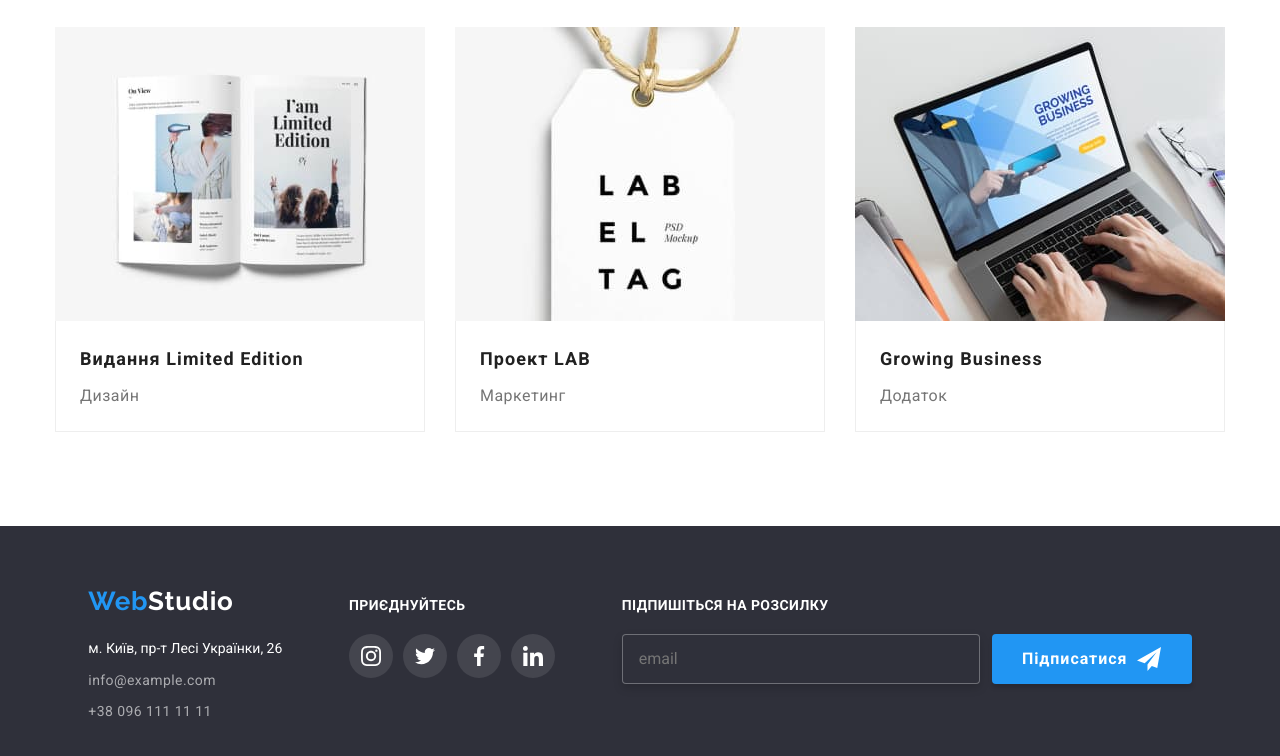
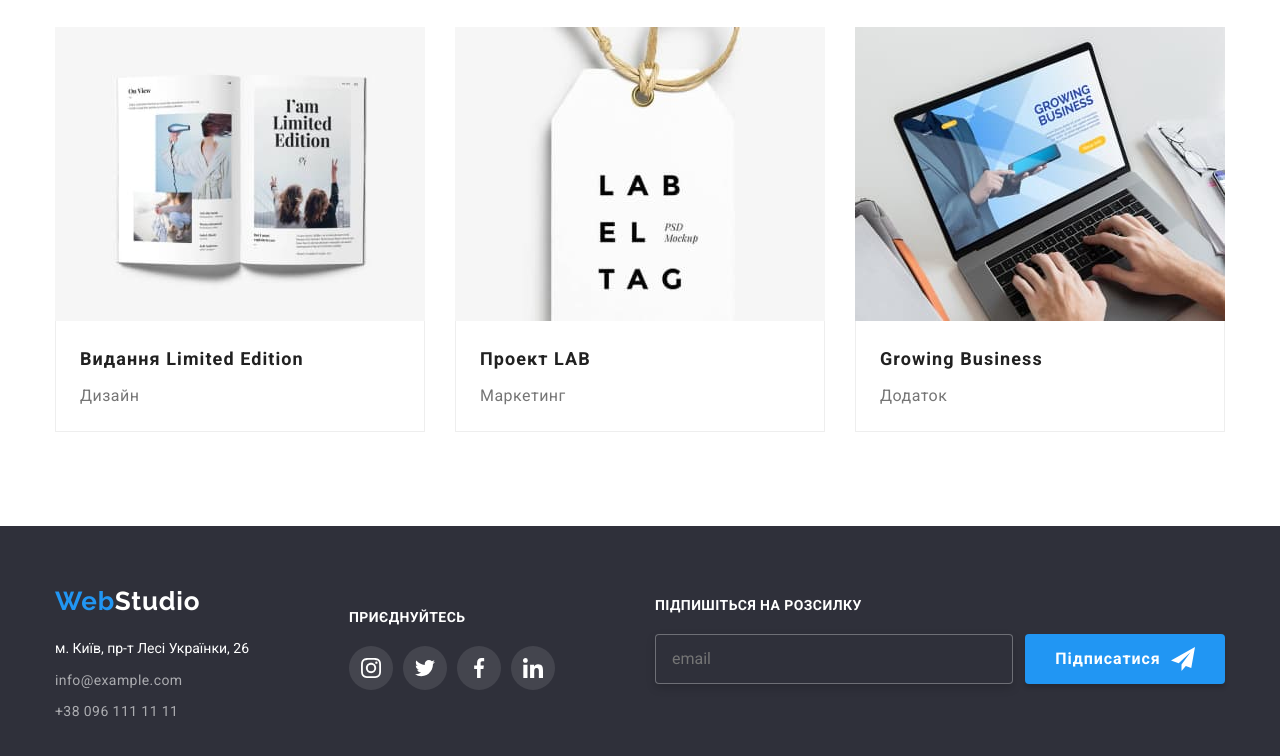
Before and after one commit to EugenePltntsk/goit-markup-hw-08, a plain HTML site: page portfolio.html in a window 1280 px wide. Shown: the part 1106-1862 px from the top of the page. Drawn offline with nearby package versions, Linux system fonts and the light colour scheme.

Commit message:
fixes footer

```diff
--- a/portfolio.html
+++ b/portfolio.html
@@ -557,7 +557,7 @@
     <!--Футер-->
     <footer class="page-footer">
       <div class="container page-footer__container">
-        <div class="footer-info">
+        <div class="page-footer__wrapper footer-info">
           <a class="logo" href="./index.html">Web<span class="logo--footer">Studio</span> </a>
           <address class="address">
             <ul class="footer-nav list">
@@ -581,7 +581,7 @@
             </ul>
           </address>
         </div>
-        <div class="link-footer-info">
+        <div class="page-footer__wrapper link-footer-info">
           <p class="join">Приєднуйтесь</p>
           <ul class="social">
             <li class="social__item">
@@ -615,7 +615,7 @@
           </ul>
         </div>
 
-        <div class="footer-subscribe">
+        <div class="page-footer__wrapper footer-subscribe">
           <p class="footer-subscribe__title">Підпишіться на розсилку</p>
           <div class="footer-subscribe-box">
             <form class="footer__form">
--- a/sass/components/_footer.scss
+++ b/sass/components/_footer.scss
@@ -1,23 +1,3 @@
-.link-footer-info {
-  margin-top: 60px;
-  // margin-left: 50px;
-
-  @media screen and (min-width: 768px) {
-    margin-top: 0;
-    width: 206px;
-    height: 80px;
-
-  }
-
-   @media screen and (min-width: 1200) {
-
-
-
-
-   }
-
-
-}
 
 .join {
 
@@ -55,38 +35,47 @@
 
 
 .container.page-footer__container {
-  display: flex;
-  flex-direction: column;
-  // display: block;
-  text-align: center;
-  justify-content: center;
-  align-items: center;
-  width: 100%;
 
-  @media screen and (min-width: 480px) {
-    width: 480px;
+    @media screen and(max-width:767px) {
+      flex-direction: column;
+      }
+      @media screen and (min-width:768px) and (max-width:1200px){
+        display: flex;
+        flex-wrap: wrap;
+        justify-content: space-around;
 
+      }
+      @media screen and(max-width:1200px){
+        text-align: center;
+      }
+      @media screen and(min-width:1200px){
+        display: flex;
 
+      }
+
+}
+.page-footer__wrapper{
+
+    @media screen and(max-width:1200px) {
+      &:nth-child(-n+2){
+        margin-bottom: 60px;
+    }
   }
 
-  @media screen and (min-width: 768px) {
-  width: 768px;
-  flex-direction: row;
-  justify-content: space-around;
-  align-items: flex-start;
-}
-
-  @media screen and (min-width: 1200px) {
-    width: 1200px;
-    text-align: start;
-
+  @media screen and(min-width:1200px){
+    &:not(:first-child) {
+      margin-left: auto;
+      margin-top: 12px;
+    }
   }
-
-
-
+    &:first-child {
+      display: flex;
+      flex-direction: column;
+    }
 
 
 }
+
 
 .social-links .footer-social-item + .footer-social-item {
   margin-left: 10px;
@@ -161,27 +150,24 @@
   font-style: normal;
 
 }
-.footer-subscribe {
-  margin-top: 12px;
-  width: 100%;
+// .footer-subscribe {
 
-  @media screen and (min-width: 768px) {
-  align-items: center;
-  justify-content: center;
+//   @media screen and (min-width: 768px) {
+//   align-items: center;
+//   justify-content: center;
 
-  @media screen and (min-width: 1200px) {
-    width: 570px;
-    height: 86px;
-  }
+//   @media screen and (min-width: 1200px) {
+//     width: 570px;
+//     height: 86px;
+//   }
 
 
-}
+// }
 
 
 
-}
+
 .footer-subscribe__title {
-  margin-top: 60px;
   margin-bottom: 20px;
   color: $white-text;
   font-style: normal;
@@ -191,10 +177,6 @@
   letter-spacing: 0.03em;
   text-transform: uppercase;
 
-  @media screen and (min-width: 1200px) {
-    margin-top: 0;
-
-  }
 }
 
 
```
Also changed, not shown: css/main.css, css/main.min.css, 2 other files.
